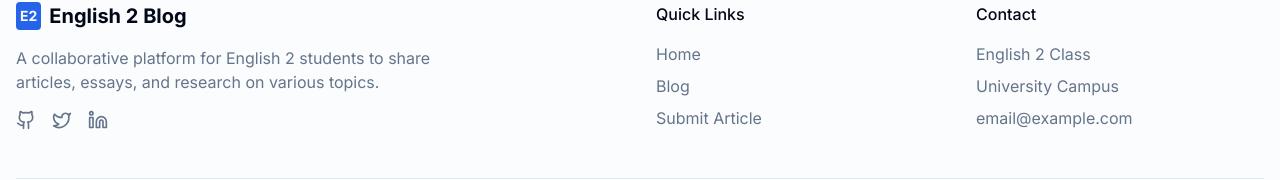
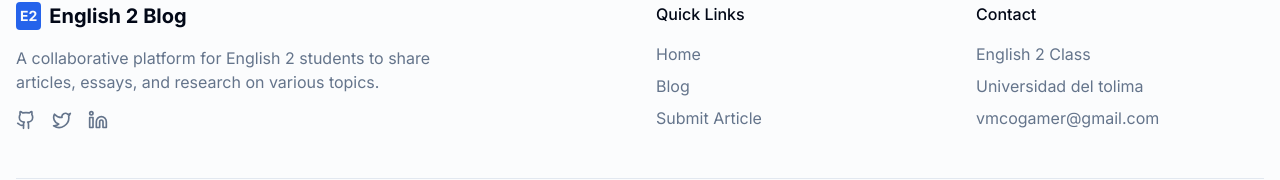
Before and after one commit to victorcelemin/Blog-English-2, a Next.js app: page / in a window 1280 px wide. Shown: the part 2012-2192 px from the top of the page. Built offline with nearby package versions, Linux system fonts and the light colour scheme; no server answers.

Commit message:
Update footer.tsx

```diff
--- a/components/footer.tsx
+++ b/components/footer.tsx
@@ -70,8 +70,8 @@ export function Footer() {
             <h3 className="font-medium mb-4">Contact</h3>
             <ul className="space-y-2 text-muted-foreground">
               <li>English 2 Class</li>
-              <li>University Campus</li>
-              <li>email@example.com</li>
+              <li>Universidad del tolima</li>
+              <li>vmcogamer@gmail.com</li>
             </ul>
           </div>
         </div>
```
